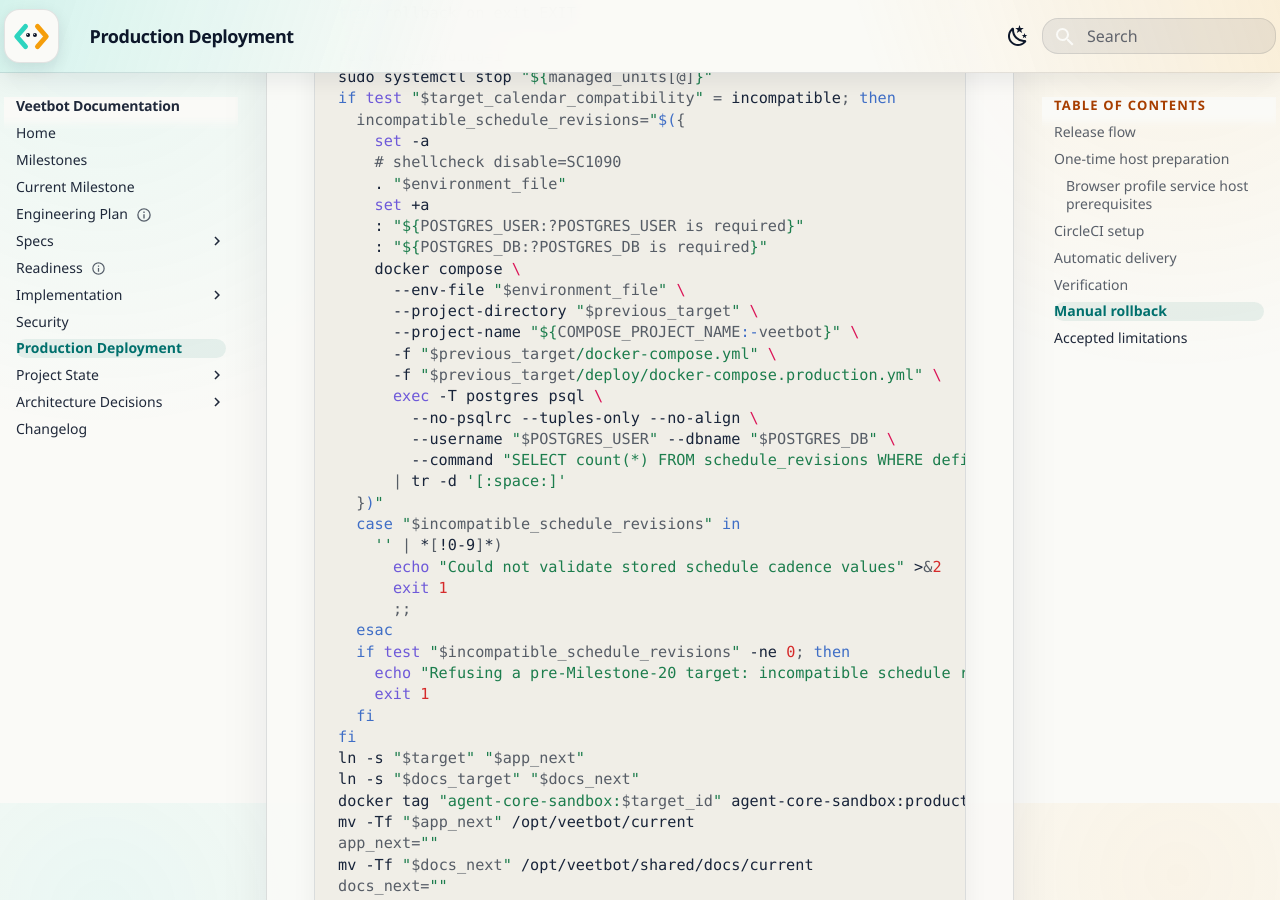
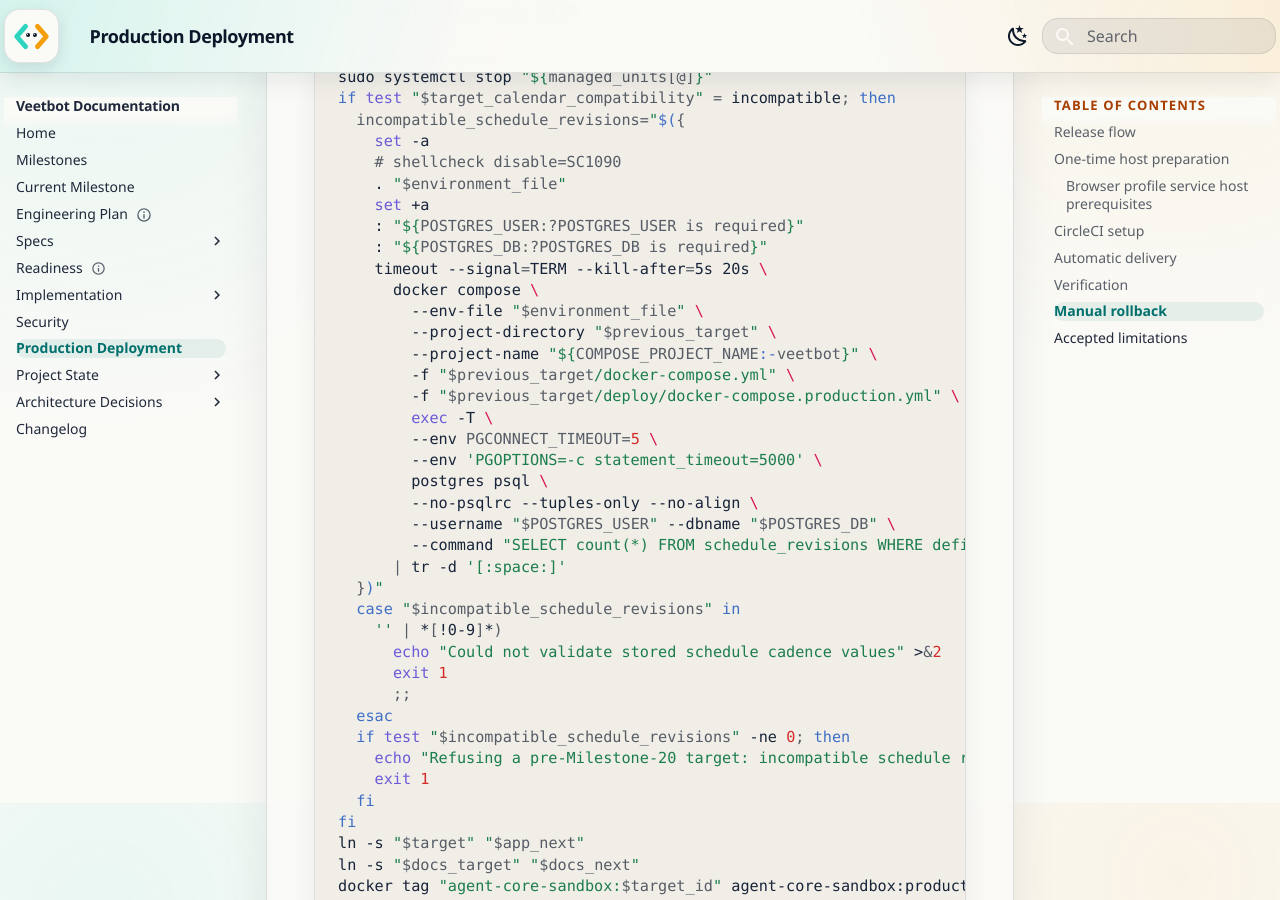
Before and after one commit to avitus/veetbot, an MkDocs documentation site: the page built from docs/deployment.md, in a window 1280 px wide and 900 px high, scrolled down 14497 px. Built offline with MkDocs 1.6.1 and Material for MkDocs 9.7.7, drawn with Linux system fonts in a browser that asks for light colours.

Commit message:
Bound rollback compatibility checks
Reading-Lane: A

```diff
--- a/docs/deployment.md
+++ b/docs/deployment.md
@@ -588,13 +588,17 @@ if test "$target_calendar_compatibility" = incompatible; then
     set +a
     : "${POSTGRES_USER:?POSTGRES_USER is required}"
     : "${POSTGRES_DB:?POSTGRES_DB is required}"
-    docker compose \
-      --env-file "$environment_file" \
-      --project-directory "$previous_target" \
-      --project-name "${COMPOSE_PROJECT_NAME:-veetbot}" \
-      -f "$previous_target/docker-compose.yml" \
-      -f "$previous_target/deploy/docker-compose.production.yml" \
-      exec -T postgres psql \
+    timeout --signal=TERM --kill-after=5s 20s \
+      docker compose \
+        --env-file "$environment_file" \
+        --project-directory "$previous_target" \
+        --project-name "${COMPOSE_PROJECT_NAME:-veetbot}" \
+        -f "$previous_target/docker-compose.yml" \
+        -f "$previous_target/deploy/docker-compose.production.yml" \
+        exec -T \
+        --env PGCONNECT_TIMEOUT=5 \
+        --env 'PGOPTIONS=-c statement_timeout=5000' \
+        postgres psql \
         --no-psqlrc --tuples-only --no-align \
         --username "$POSTGRES_USER" --dbname "$POSTGRES_DB" \
         --command "SELECT count(*) FROM schedule_revisions WHERE definition #>> '{cadence,kind}' IN ('MONTHLY','YEARLY');" \
--- a/docs/status/citation-ledger.yaml
+++ b/docs/status/citation-ledger.yaml
@@ -283,7 +283,7 @@ citations:
   - cite: "docs/plan/notifications-and-devices.md#docs/plan/multi-device-and-surfaces.md:441"
     excerpt: "## Open questions for review"
     digest: "b6a2adc3e0938fad"
-  - cite: "docs/plan/operational-hardening.md#docs/deployment.md:661-668"
+  - cite: "docs/plan/operational-hardening.md#docs/deployment.md:665-672"
     excerpt: "## Accepted limitations"
     digest: "ad0074ad56656b13"
   - cite: "docs/plan/operational-hardening.md#docs/plan/event-log-and-persistence.md:962-973"
```
Also changed, not shown: docs/plan/operational-hardening.md (+1 -1 lines), 2 other files.
